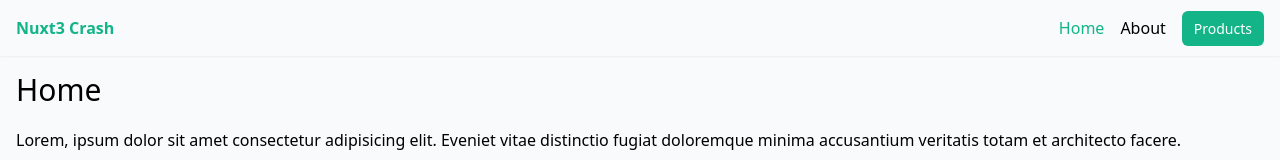
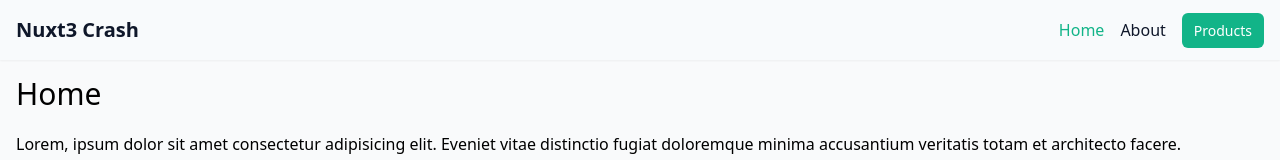
Before and after one commit to salmansajib/nuxt3-crash-course, a Nuxt app: page / in a window 1280 px wide. Shown: the top 160 px of the page. Built offline with nearby package versions, Linux system fonts and the light colour scheme.

Commit message:
error page

```diff
--- a/components/ProductCard.vue
+++ b/components/ProductCard.vue
@@ -14,8 +14,9 @@ const { product } = defineProps(["product"]);
 
 <style scoped>
 .thumb {
-  max-height: 120px;
+  height: 150px;
   max-width: 70%;
+  object-fit: cover;
   margin: 0 auto;
 }
 </style>
--- /dev/null
+++ b/error.vue
@@ -0,0 +1,16 @@
+<script setup>
+defineProps(["error"]);
+
+const handleClearError = () => clearError({ redirect: "/" });
+</script>
+
+<template>
+  <div class="card mt-7 max-w-sm mx-auto text-center">
+    <p class="mt-7 text-7xl font-bold">{{ error.statusCode }}</p>
+    <p class="mt-7 text-6xl">Ooops!</p>
+    <p class="mt-7">{{ error.message }}</p>
+    <button @click="handleClearError" class="btn mt-7">Back To Home</button>
+  </div>
+</template>
+
+<style scoped></style>
--- a/layouts/default.vue
+++ b/layouts/default.vue
@@ -1,8 +1,10 @@
 <template>
   <div>
-    <header class="shadow-sm bg-slate-50">
+    <header class="shadow-sm bg-slate-50 text-slate-900">
       <nav class="container mx-auto p-4 flex items-center justify-between">
-        <NuxtLink to="/" class="font-bold">Nuxt3 Crash</NuxtLink>
+        <NuxtLink to="/" class="logo font-semibold text-xl">
+          Nuxt3 Crash
+        </NuxtLink>
         <ul class="flex gap-4">
           <li>
             <NuxtLink to="/">Home</NuxtLink>
@@ -25,7 +27,7 @@
 </template>
 
 <style scoped>
-.router-link-exact-active {
+:not(.logo).router-link-exact-active {
   color: #12b488;
 }
 </style>
--- a/pages/products/[id].vue
+++ b/pages/products/[id].vue
@@ -4,6 +4,14 @@ const uri = "https://fakestoreapi.com/products/" + id;
 
 // fetch the product
 const { data: product } = await useFetch(uri, { key: id });
+
+if (!product.value) {
+  throw createError({
+    statusCode: 404,
+    statusMessage: "Product not found",
+    fatal: true,
+  });
+}
 
 definePageMeta({
   layout: "products",
```
